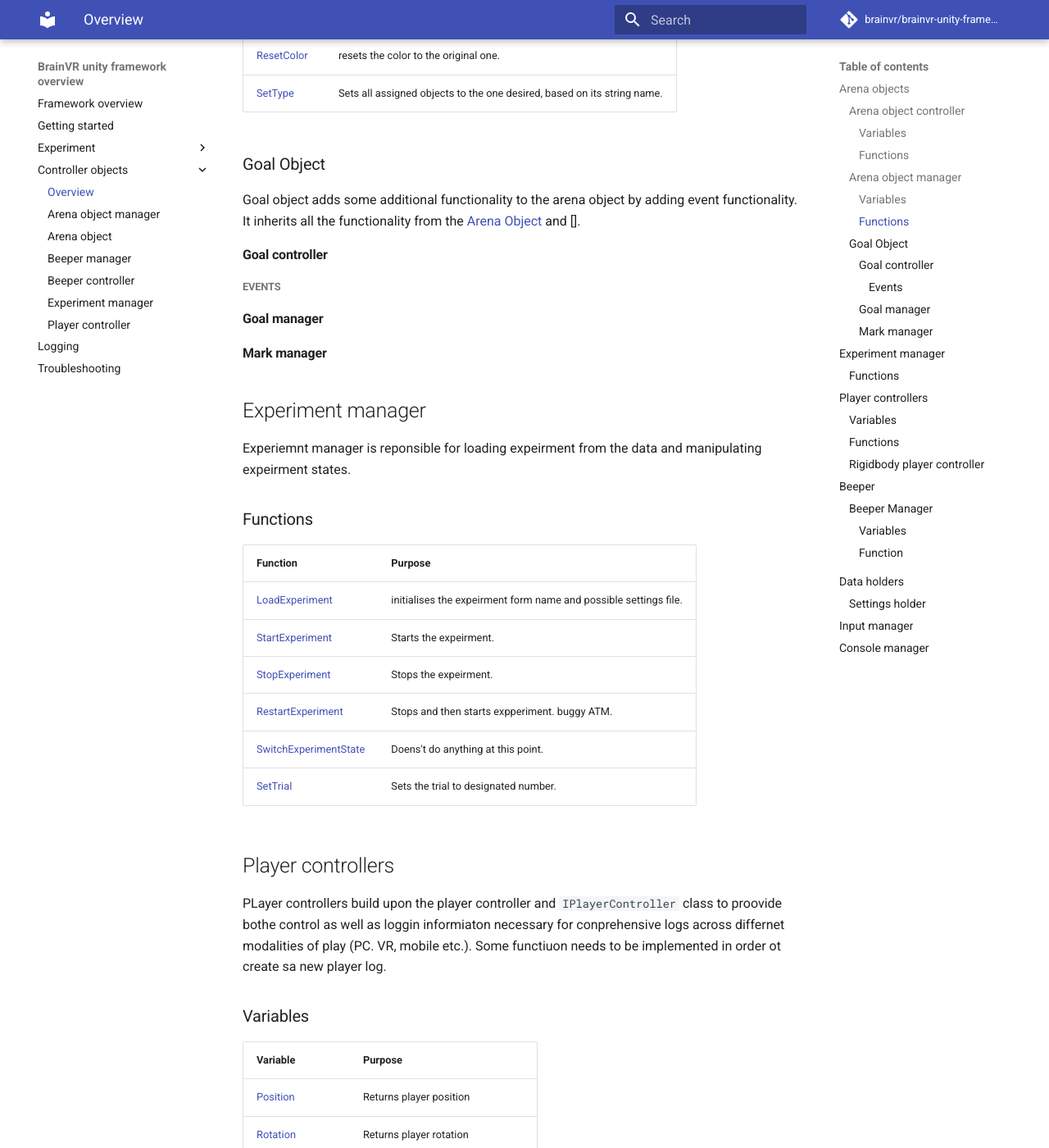
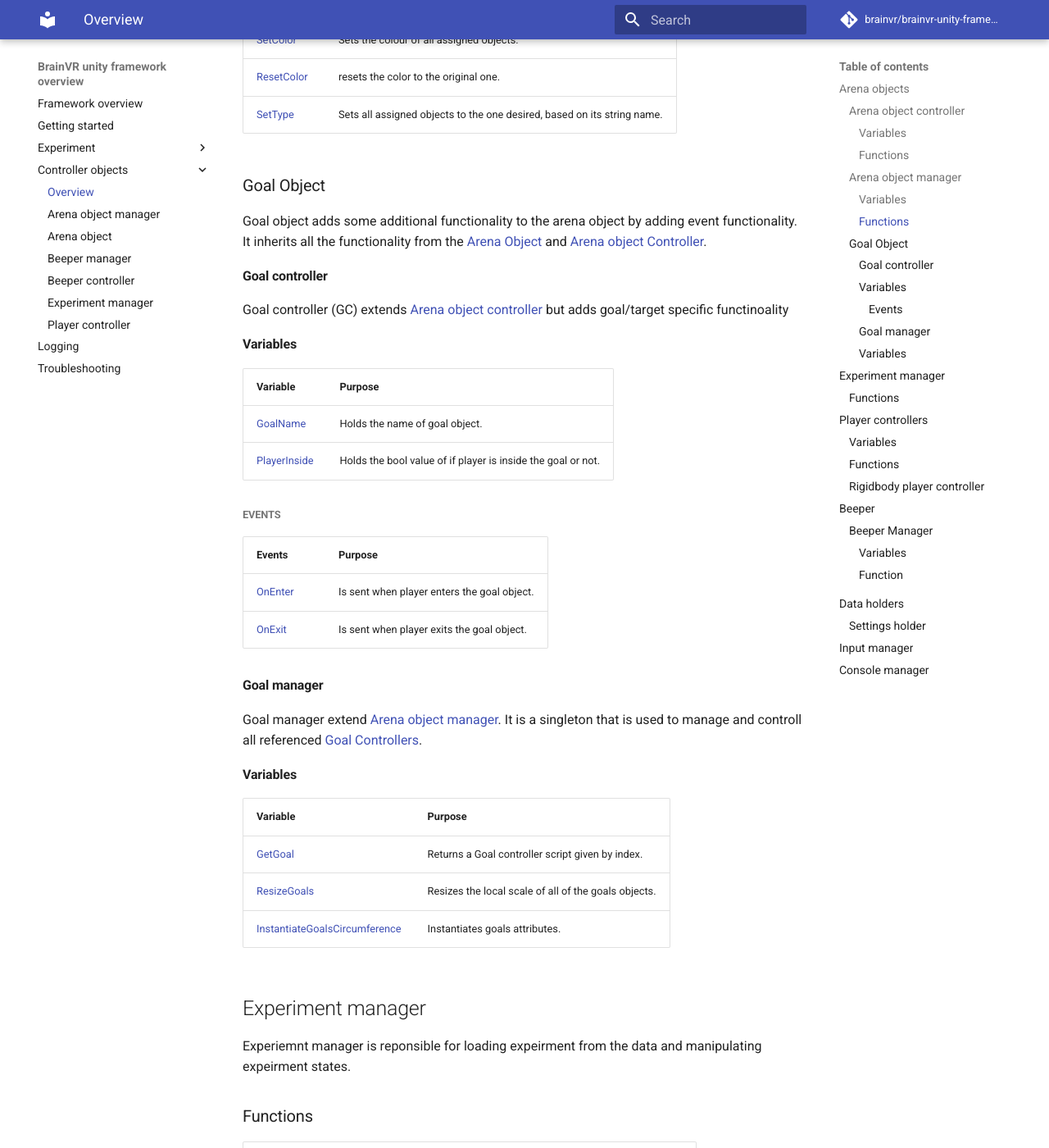
Before and after one commit to BrainVR/brainvr-unity-framework-documentation, an MkDocs documentation site: the page built from docs/objects/overview.md, in a window 1280 px wide and 1400 px high, scrolled down 2001 px. Shown: the whole window at 82% size. Built offline with MkDocs 1.6.1 and Material for MkDocs 9.7.7, drawn with Linux system fonts in a browser that asks for light colours; comment, search, counter and statistics services are not loaded; old or Windows-style settings are respelled for this version of MkDocs; some of the changed text lies outside the part shown.

Commit message:
Adds new expeirment and goal controller info

```diff
--- a/docs/objects/overview.md
+++ b/docs/objects/overview.md
@@ -2,7 +2,7 @@
 Arena objects are game objects with implemented functions for positionings, rotations etc. Arena objects come with Arena object manager as well, which allows grouping of controllers of the same type and doing madifications groupwise (such as setting same height or colour). Specific implementations of arena object is the Goal object ([Goal controller](#goal controller)and [Goal manager](#goal manager)) and mark object ([Mark controller](#mark controller)and [Mark manager](#mark manager)), see those sections for info.
 
 ### Arena object controller
-Arena obejct (AO) controller shoudl consist of a single empty game object with only controller script attached. It has `PossibleObjects` and `ActiveObject` parameters which are usually children obejcts, that AO can change "into". When creating an AO object, don't forget to add it's child object as well. Goal object prefab has one such example prepared.
+Arena obejct (AO) controller shoudl consist of a single empty game object with only controller script attached. It has `PossibleObjects` and `ActiveObject` parameters which are usually children obejcts, that AO can change "into". When creating an AO object, don't forget to add it's child object as well. Arena object shoudl have all colliders and mesh renderers in child objects, not on the same object where is the controller script.
 
 #### Variables
 
@@ -46,14 +46,32 @@ Function          | Purpose
 [SetType](arena-object-manager.md#set-type) | Sets all assigned objects to the one desired, based on its string name.
 
 ### Goal Object
-Goal object adds some additional functionality to the arena object by adding event functionality. It inherits all the functionality from the [Arena Object]() and [].
+Goal object adds some additional functionality to the arena object by adding event functionality. It inherits all the functionality from the [Arena Object](#Arena Object) and [Arena object Controller](#Arena object Controller).
 
 #### Goal controller
+Goal controller (GC) extends [Arena object controller](#arena-object-controller) but adds goal/target specific functinoality
+
+#### Variables
+Variable          | Purpose
+----------------- | -------------
+[GoalName](objects/goal-controller.md#GoalName) | Holds the name of goal object.
+[PlayerInside](objects/goal-controller.md#PlayerInside) | Holds the bool value of if player is inside the goal or not.
+
 ##### Events
+Events          | Purpose
+----------------- | -------------
+[OnEnter](objects/goal-controller.md#OnEnter) | Is sent when player enters the goal object.
+[OnExit](objects/goal-controller.md#OnExit) | Is sent when player exits the goal object.
 
 #### Goal manager
+Goal manager extend [Arena object manager](#Arena-object-manager). It is a singleton that is used to manage and controll all referenced [Goal Controllers](#Goal Controller).
 
-#### Mark manager
+#### Variables
+Variable          | Purpose
+----------------- | -------------
+[GetGoal](objects/goal-manager.md#GetGoal) | Returns a Goal controller script given by index.
+[ResizeGoals](objects/goal-manager.md#ResizeGoals) | Resizes the local scale of all of the goals objects.
+[InstantiateGoalsCircumference](objects/goal-manager.md#InstantiateGoalsCircumference) | Instantiates goals attributes.
 
 ## Experiment manager
 Experiemnt manager is reponsible for loading expeirment from the data and manipulating expeirment states.
@@ -90,7 +108,6 @@ Function          | Purpose
 [LookAtPosition](player-controller.md#lookatposition)| Rotates player to face certain point
 [SetHeight](player-controller.md#movetocenter)| Sets player height
 [SetSpeed](player-controller.md#movetocenter)| Sets player speed
-[]
 
 ### Rigidbody player controller
 
```
Also changed, not shown: docs/experiment/overview.md (+18 -5 lines).
